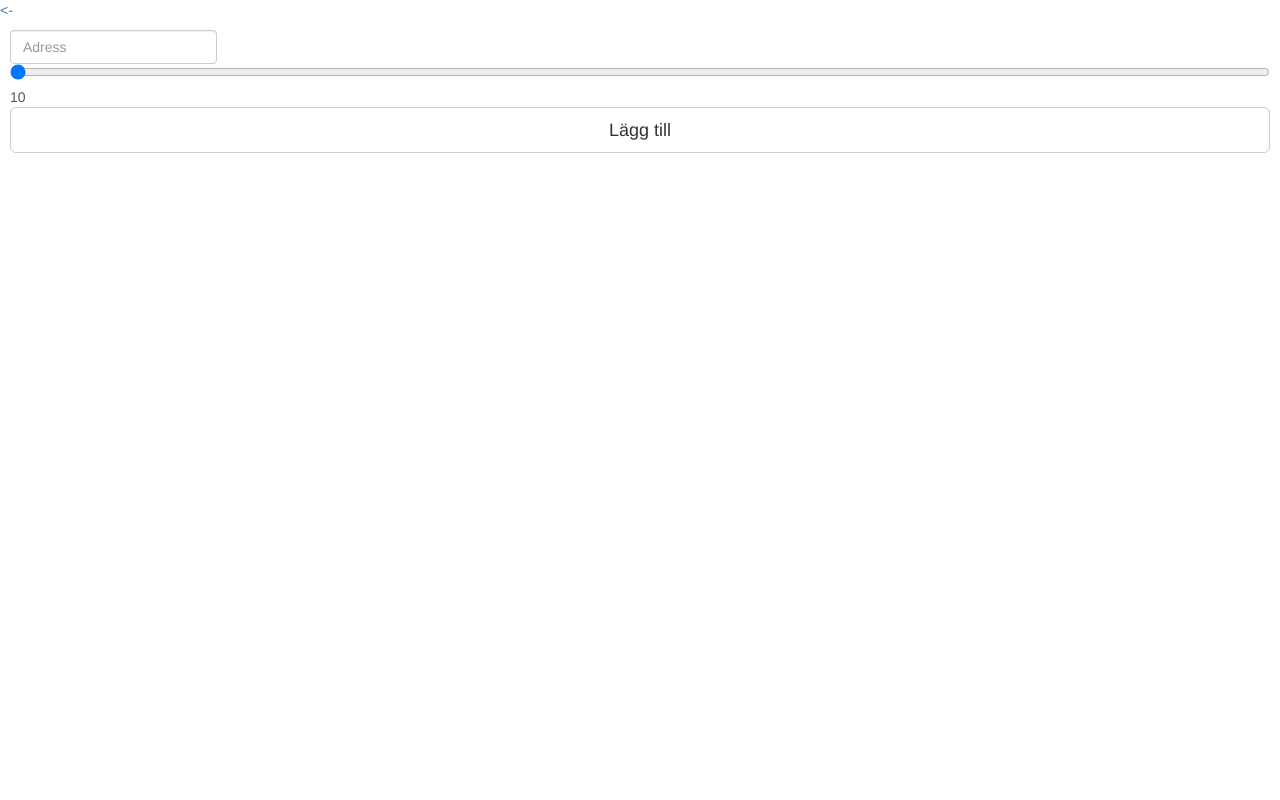
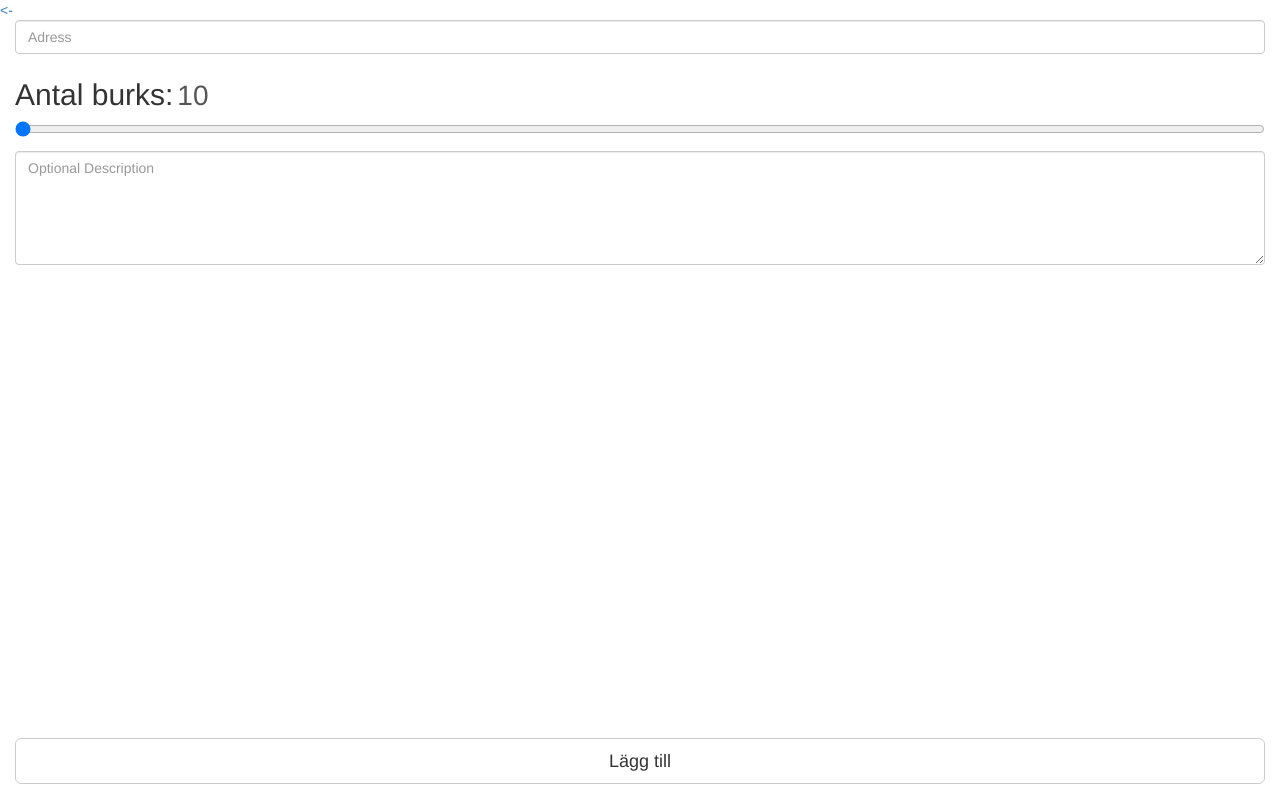
Before and after one commit to HadarGreinsmark/pant-app, a plain HTML site: page add.htm in a window 1280 px wide. Drawn offline with nearby package versions, Linux system fonts and the light colour scheme; some packages are replaced by stand-ins of ours.

Commit message:
Added Description field and made veiw fixed

```diff
--- a/add.htm
+++ b/add.htm
@@ -21,16 +21,22 @@
     <script src="https://maps.googleapis.com/maps/api/js?v=3.exp&sensor=false&libraries=places"></script>
   </head>
 
-  <body>
+  <body style="height: 100vh; position: fixed; width: 100%;">
     <a href="index.htm">&lt;-</a>
-    <div>
-      <form class="form-inline" id="addForm" oninput="amount.value=rangeInput.value" style="padding:10px;">
+    <div class="container-fluid" style="height: 100vh;">
+      <form class="form-block" id="addForm" oninput="amount.value=rangeInput.value" style="position:relative; height: 100vh;">
         <div class="form-group">
           <input class="form-control" id="searchTextField" type="text" placeholder="Adress" required>
         </div>
-        <input type="range" id="rangeInput" name="rangeInput" onchange="updateTextInput(this.value);" min="10" max="200" value="10" step="5">
-        <output name="amount" id="output" for="rangeInput">10</output>
-        <input class="btn btn-default btn-block btn-lg" type="submit" value="Lägg till">
+        <h2 style="display: inline-block; margin-top: 0px;">Antal burks:</h2>
+        <output name="amount" id="output" for="rangeInput" style="font-size: 2em; display: inline-block;">10</output>
+        <input type="range" id="rangeInput" name="rangeInput" onchange="updateTextInput(this.value);" min="10" max="200" value="10" step="5" style="margin-bottom: 1em";>
+        <div class="form-group">
+          <textarea class="form-control" rows="5" placeholder="Optional Description"></textarea>
+        </div>
+        <div class="form-group">
+          <input class="btn btn-default btn-block btn-lg" type="submit" value="Lägg till" style="position: absolute; bottom: 2em;">
+        </div>
       </form>
     </div>
 
```
Also changed, not shown: index.htm (+27 -4 lines).
